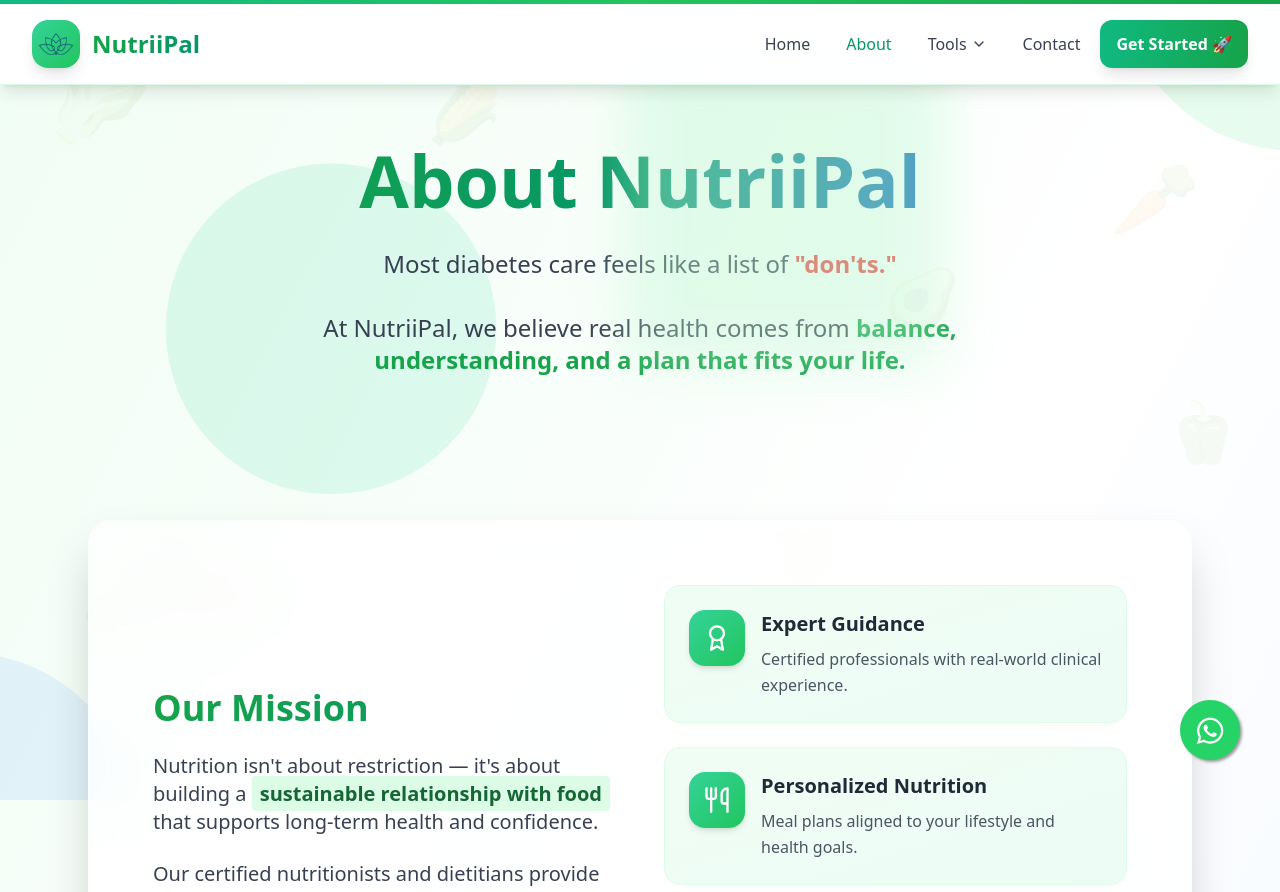
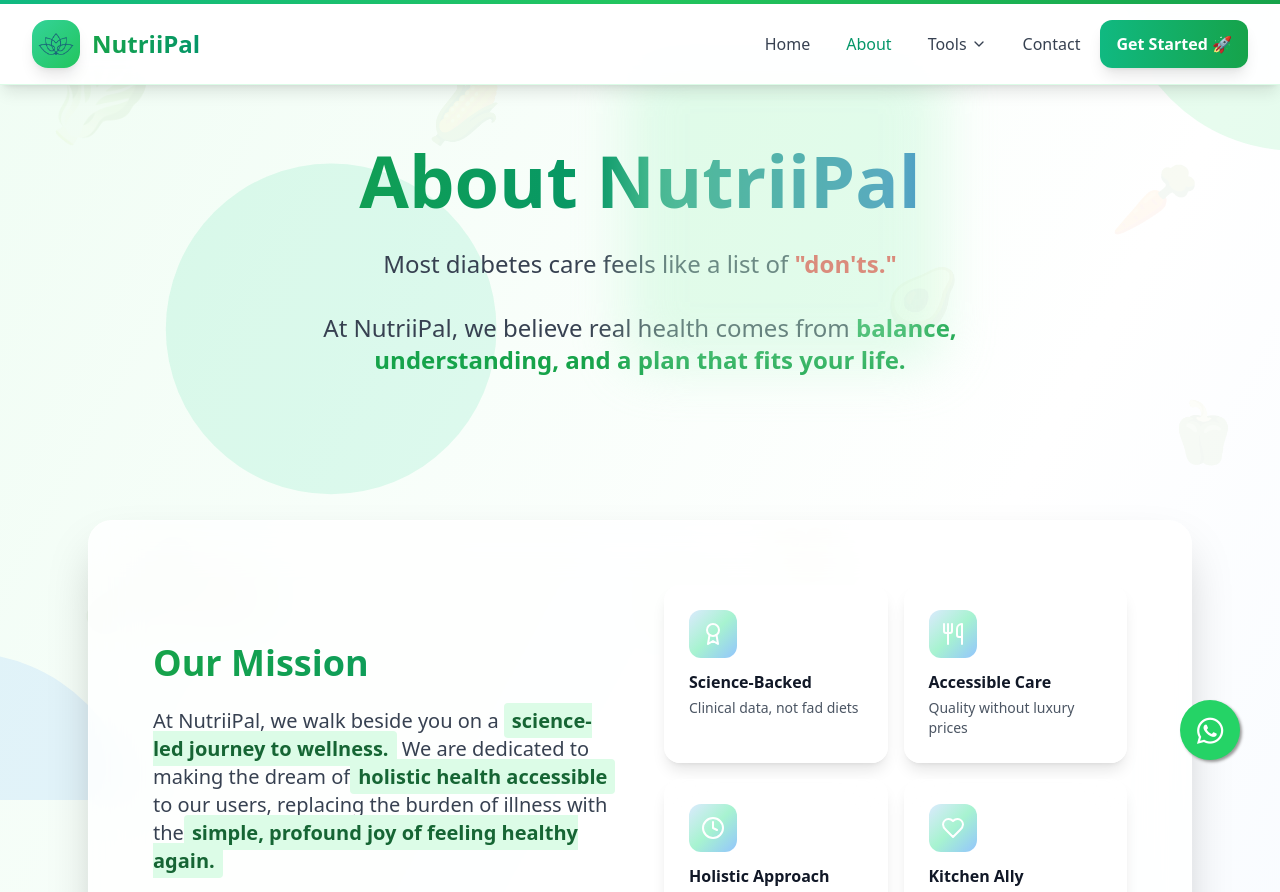
Before and after one commit to d1089/HealthApp, a React (Vite) app: page /about in a window 1280 px wide. Shown: the top 892 px of the page. Built offline with nearby package versions, Linux system fonts and the light colour scheme.

Commit message:
title and about core values

```diff
--- a/index.html
+++ b/index.html
@@ -12,7 +12,7 @@
       href="https://maxcdn.bootstrapcdn.com/font-awesome/4.5.0/css/font-awesome.min.css"
     />
     <meta name="viewport" content="width=device-width, initial-scale=1" />
-    <title>Nutriipal - Nutrition & Diet</title>
+    <title>Nutriipal - Diabetes Reversal Company</title>
   </head>
   <body>
     <div id="root"></div>
--- a/src/pages/About.tsx
+++ b/src/pages/About.tsx
@@ -1,6 +1,8 @@
 import React from "react";
-import { Award, Utensils, Clock } from "lucide-react";
+import { Award, Utensils, Clock, Heart } from "lucide-react";
 import { motion } from "framer-motion";
+import { openExternal } from "../utils/openExternal";
+import { URLS } from "../constants/urls";
 
 const fadeUp = {
   hidden: { opacity: 0, y: 40 },
@@ -157,16 +159,23 @@
                   Our Mission
                 </h2>
                 <p className="text-lg md:text-xl text-gray-700 mb-6 leading-relaxed">
-                  Nutrition isn't about restriction — it's about building a{" "}
+                  At NutriiPal, we walk beside you on a{" "}
                   <span className="font-semibold bg-green-100 px-2 py-1 rounded text-green-800">
-                    sustainable relationship with food
+                    science-led journey to wellness.
                   </span>{" "}
-                  that supports long-term health and confidence.
+                  We are dedicated to making the dream of
+                  <span className="font-semibold bg-green-100 px-2 py-1 rounded text-green-800">
+                    holistic health accessible
+                  </span>{" "}
+                  to our users, replacing the burden of illness with the
+                  <span className="font-semibold bg-green-100 px-2 py-1 rounded text-green-800">
+                    simple, profound joy of feeling healthy again.
+                  </span>
                 </p>
-                <p className="text-lg md:text-xl text-gray-700 leading-relaxed">
+                {/* <p className="text-lg md:text-xl text-gray-700 leading-relaxed">
                   Our certified nutritionists and dietitians provide
                   personalized, practical guidance designed to fit real lives.
-                </p>
+                </p> */}
               </motion.div>
 
               {/* FEATURE LIST */}
@@ -177,27 +186,56 @@
                 viewport={{ once: true }}
                 className="space-y-6"
               >
+                {/* Core Values Grid */}
+                <div className="grid grid-cols-1 sm:grid-cols-2 gap-4">
                   {[
                     {
-                    icon: <Award />,
-                    title: "Expert Guidance",
-                    desc: "Certified professionals with real-world clinical experience.",
+                      icon: <Award className="w-6 h-6" />,
+                      title: "Science-Backed",
+                      desc: "Clinical data, not fad diets",
+                      color: "from-blue-100 to-blue-300 via-emerald-200",
                     },
                     {
-                    icon: <Utensils />,
-                    title: "Personalized Nutrition",
-                    desc: "Meal plans aligned to your lifestyle and health goals.",
+                      icon: <Utensils className="w-6 h-6" />,
+                      title: "Accessible Care",
+                      desc: "Quality without luxury prices",
+                      color: "from-blue-100 to-blue-300 via-emerald-200",
                     },
                     {
-                    icon: <Clock />,
-                    title: "Sustainable Habits",
-                    desc: "Programs designed for consistency, not burnout.",
+                      icon: <Clock className="w-6 h-6" />,
+                      title: "Holistic Approach",
+                      desc: "Sleep, stress, and nutrition",
+                      color: "from-blue-100 to-blue-300 via-emerald-200",
                     },
-                ].map((item) => (
-                  <motion.div key={item.title} variants={fadeUp}>
-                    <Feature {...item} />
+                    {
+                      icon: <Heart className="w-6 h-6" />,
+                      title: "Kitchen Ally",
+                      desc: "Your partner in wellness",
+                      color: "from-blue-100 to-blue-300 via-emerald-200",
+                    },
+                  ].map((item, index) => (
+                    <motion.div
+                      key={item.title}
+                      variants={fadeUp}
+                      initial="hidden"
+                      whileInView="visible"
+                      viewport={{ once: true }}
+                      transition={{ duration: 0.4, delay: index * 0.1 }}
+                      whileHover={{ scale: 1.05, y: -5 }}
+                      className="bg-white/80 backdrop-blur-xl rounded-2xl p-6 border border-white/50 shadow-lg hover:shadow-xl transition-all cursor-pointer group"
+                    >
+                      <div
+                        className={`w-12 h-12 bg-gradient-to-br ${item.color} rounded-xl flex items-center justify-center mb-3 text-white group-hover:scale-110 transition-transform`}
+                      >
+                        {item.icon}
+                      </div>
+                      <h4 className="font-bold text-gray-900 mb-1">
+                        {item.title}
+                      </h4>
+                      <p className="text-sm text-gray-600">{item.desc}</p>
                     </motion.div>
                   ))}
+                </div>
               </motion.div>
             </div>
           </motion.div>
@@ -375,6 +413,7 @@
             </p>
 
             <motion.button
+              onClick={() => openExternal(URLS.GET_STARTED)}
               whileHover={{ scale: 1.05 }}
               whileTap={{ scale: 0.95 }}
               className="px-8 py-4 rounded-full bg-white text-green-600 hover:bg-gray-50 transition font-bold text-lg shadow-lg hover:shadow-xl relative z-10"
```
Lines whose indentation alone changed are shown as unchanged.
